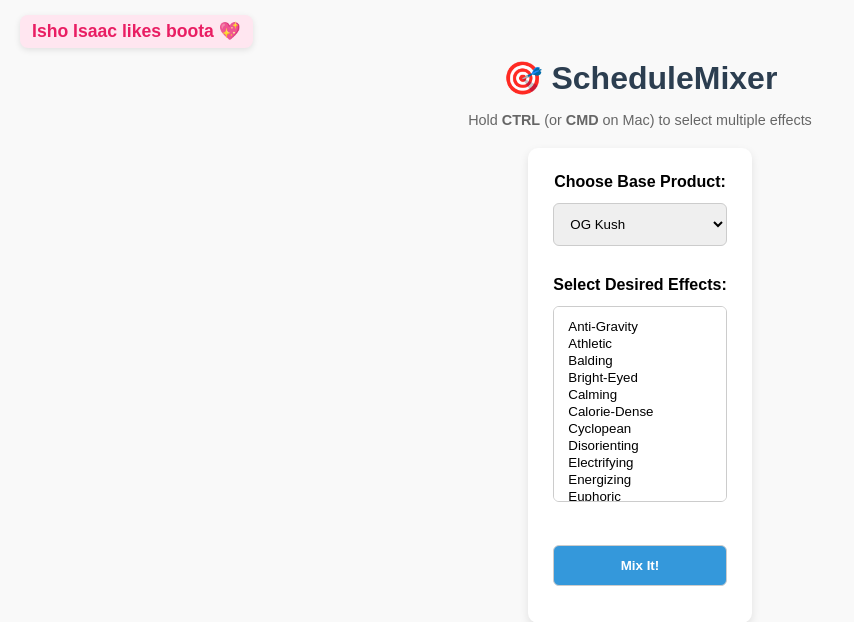
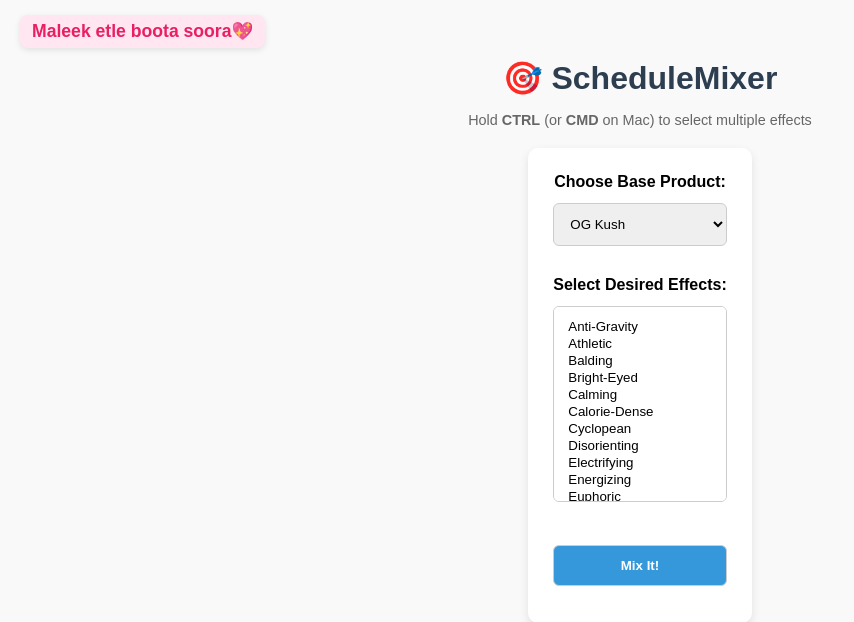
Before and after one commit to BobbyBoucherBaby/ScheduleMixer, a Flask app: page / in a window 1280 px wide. Shown: the top 622 px of the page, without its empty margins (0-854 px from the left). Run offline with Flask 3, Linux system fonts and the light colour scheme.

Commit message:
Maleek Comment

```diff
--- a/templates/index.html
+++ b/templates/index.html
@@ -6,7 +6,7 @@
     <link rel="stylesheet" href="{{ url_for('static', filename='style.css') }}">
 </head>
 <body>
-    <div class="ralu-banner">Isho Isaac likes boota 💖</div>
+    <div class="ralu-banner">Maleek etle boota soora💖</div>
     <h1>🎯 ScheduleMixer</h1>
     <p class="tip">Hold <b>CTRL</b> (or <b>CMD</b> on Mac) to select multiple effects</p>
 
```
